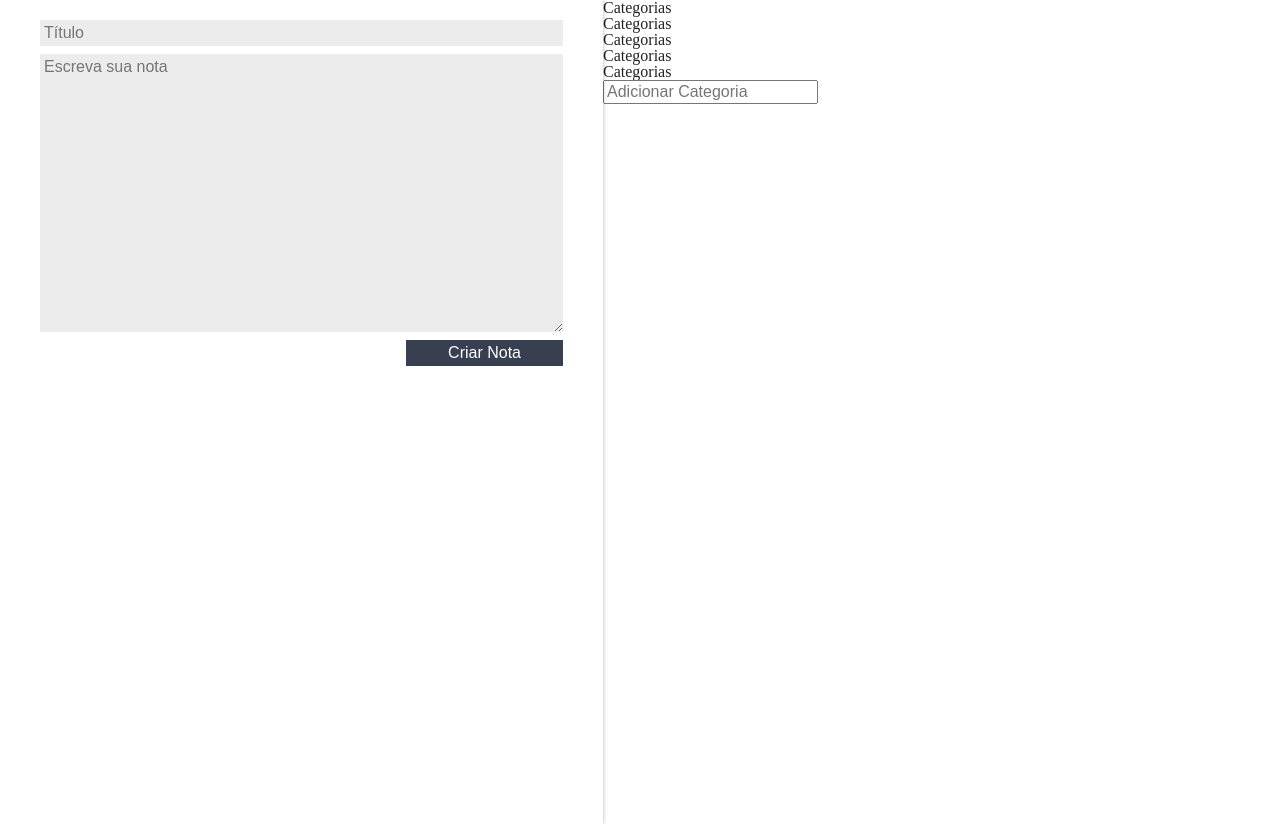
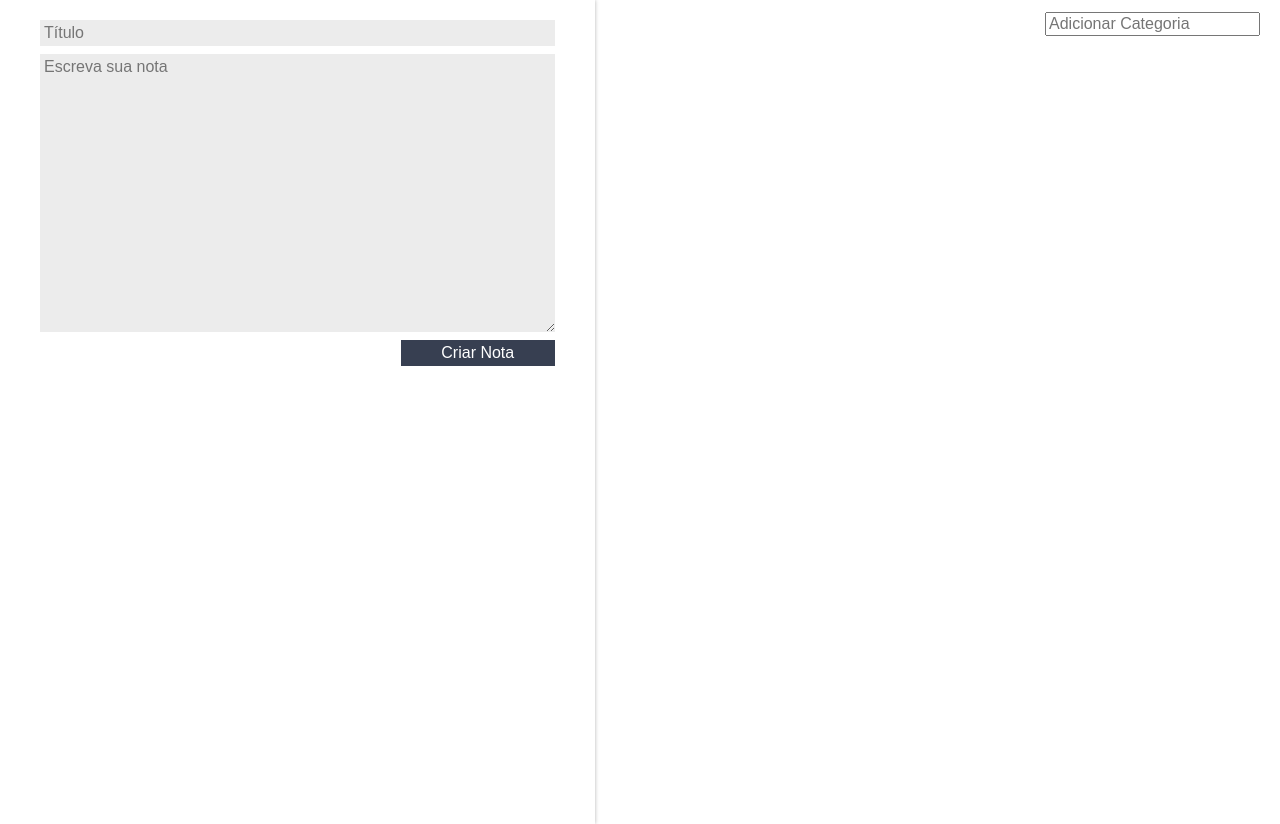
Before and after one commit to JGA7077/alura_todoList-ceep, a React (Create React App) app: page / in a window 1280 px wide. Built offline with nearby package versions, Linux system fonts and the light colour scheme.

Commit message:
02 - 05.Adicionando categorias dinamicamente

```diff
--- a/src/App.js
+++ b/src/App.js
@@ -8,6 +8,7 @@ class App extends Component {
     super();
     this.state = {
       notas: [],
+      categorias: [],
     };
   }
 
@@ -16,6 +17,15 @@ class App extends Component {
     const novoArrayNotas = [...this.state.notas, novaNota];
     const novoEstado = {
       notas: novoArrayNotas,
+    };
+    this.setState(novoEstado);
+  }
+
+  adicionarCategoria(nomeCategoria) {
+    const novoArrayCategorias = [...this.state.categorias, nomeCategoria];
+    const novoEstado = {
+      ...this.state,
+      categorias: novoArrayCategorias,
     };
     this.setState(novoEstado);
   }
@@ -31,7 +41,7 @@ class App extends Component {
       <section className="conteudo">
         <FormularioCadastro criarNota={this.criarNota.bind(this)} />
         <main className="conteudo-principal">
-          <ListaDeCategorias />
+          <ListaDeCategorias adicionarCategoria={this.adicionarCategoria.bind(this)} categorias={this.state.categorias} />
           <ListaDeNotas apagarNota={this.deletarNota.bind(this)} notas={this.state.notas} />
         </main>
       </section>
--- a/src/components/ListaDeCategorias/ListaDeCategorias.jsx
+++ b/src/components/ListaDeCategorias/ListaDeCategorias.jsx
@@ -2,29 +2,25 @@ import React, { Component } from "react";
 import "./estilo.css";
 
 class ListaDeCategorias extends Component {
-
   _handleEventoInput(e) {
-    console.log('key', e.key)
-    if(e.key == "Enter") {
-      console.log(e.target.value)
+    if (e.key === "Enter") {
+      let valorCategoria = e.target.value
+      this.props.adicionarCategoria(valorCategoria)
     }
   }
   render() {
     return (
       <section className="lista-categorias">
         <ul className="lista-categorias_lista">
-          <li className="lista-categorias_item">Categorias</li>
-          <li className="lista-categorias_item">Categorias</li>
-          <li className="lista-categorias_item">Categorias</li>
-          <li className="lista-categorias_item">Categorias</li>
-          <li className="lista-categorias_item">Categorias</li>
+          {this.props.categorias.map((categoria, index) => {
+            return (
+              <li key={index} className="lista-categorias_item">
+                {categoria}
+              </li>
+            );
+          })}
         </ul>
-        <input
-          type="text"
-          className="lista-categorias_input"
-          placeholder="Adicionar Categoria"
-          onKeyUp={this._handleEventoInput.bind(this)}
-        />
+        <input type="text" className="lista-categorias_input" placeholder="Adicionar Categoria" onKeyUp={this._handleEventoInput.bind(this)} />
       </section>
     );
   }
--- a/src/components/ListaDeCategorias/estilo.css
+++ b/src/components/ListaDeCategorias/estilo.css
@@ -0,0 +1,21 @@
+.lista-categorias{
+    display: flex;
+    flex-direction: row;
+    margin-top: 12px;
+}
+.lista-categorias_lista{
+    flex: 1;
+    display: flex;
+    flex-direction: row;
+    justify-content: space-evenly;
+}
+.lista-categorias_item{
+    background-color: var(--secundaria);
+    color: white;
+    padding: 4px 8px;
+    border-radius: 10px;
+    font-family: Arial, Helvetica, sans-serif;
+}
+.lista-categorias_input{
+    margin-right: 20px;
+}
```
